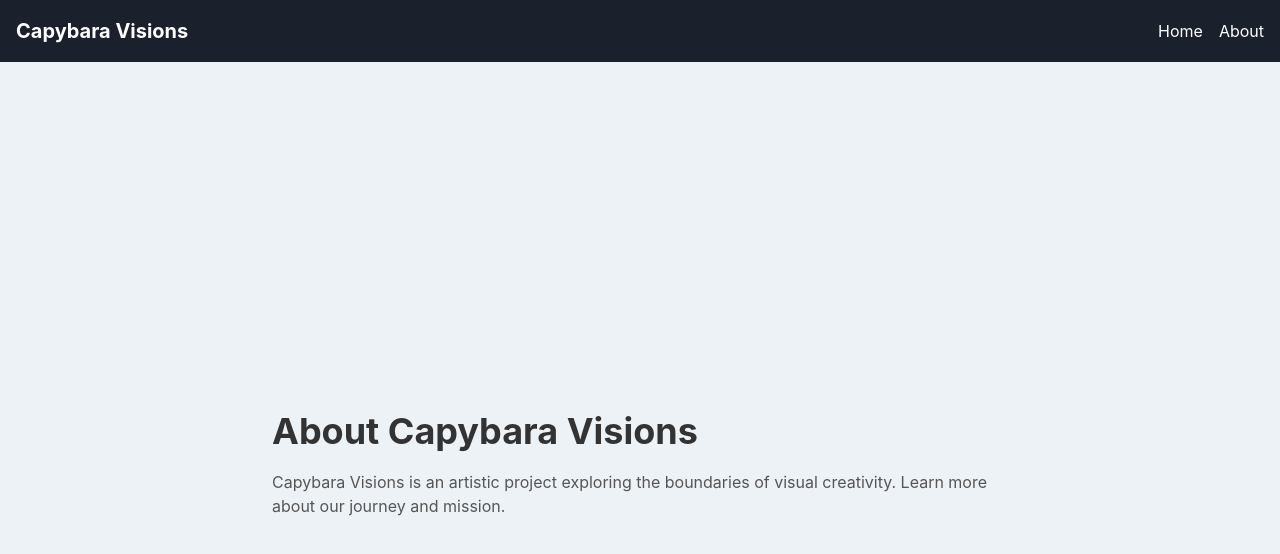
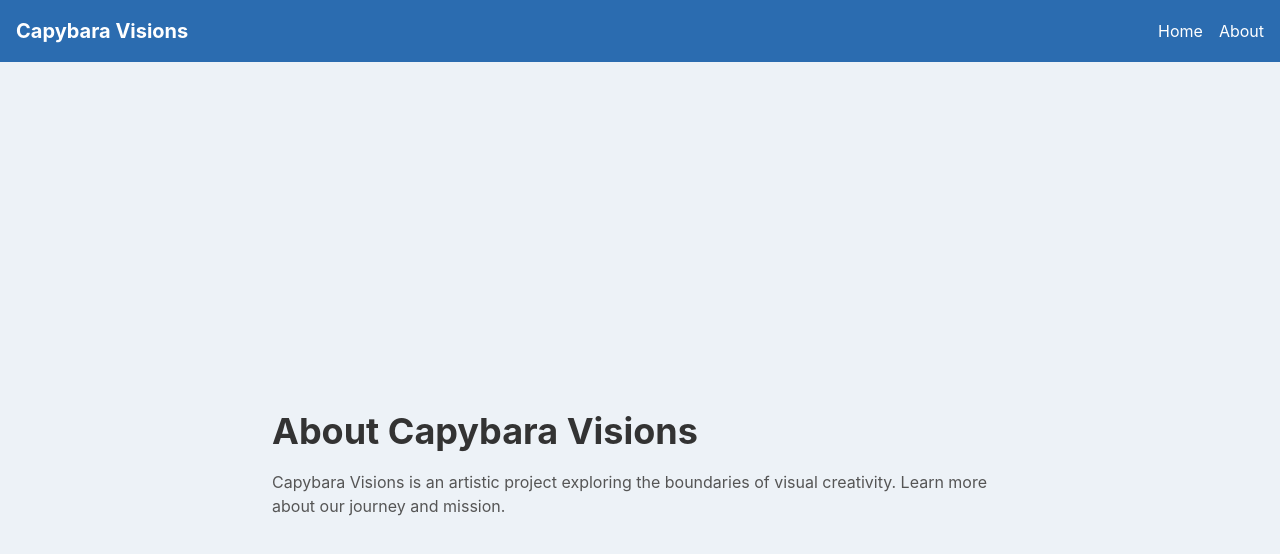
Before and after one commit to wrekafekt/capybaravisions, a Gatsby site: page /about in a window 1280 px wide. Built offline with nearby package versions, Linux system fonts and the light colour scheme; Gatsby itself is replaced by a stand-in of ours.

Commit message:
Update header.js

```diff
--- a/src/components/header.js
+++ b/src/components/header.js
@@ -1,9 +1,9 @@
-import React from "react"
-import { Box, Flex, Link } from "@chakra-ui/react"
-import { Link as GatsbyLink } from "gatsby"
+import React from "react";
+import { Box, Flex, Link, Text } from "@chakra-ui/react";
+import { Link as GatsbyLink } from "gatsby";
 
 const Header = () => (
-  <Box bg="gray.800" color="white" p={4}>
+  <Box bg="blue.600" color="white" p={4}>
     <Flex justify="space-between" align="center">
       <Link as={GatsbyLink} to="/" fontWeight="bold" fontSize="xl">
         Capybara Visions
@@ -18,6 +18,6 @@ const Header = () => (
       </Flex>
     </Flex>
   </Box>
-)
+);
 
-export default Header
+export default Header;
```
